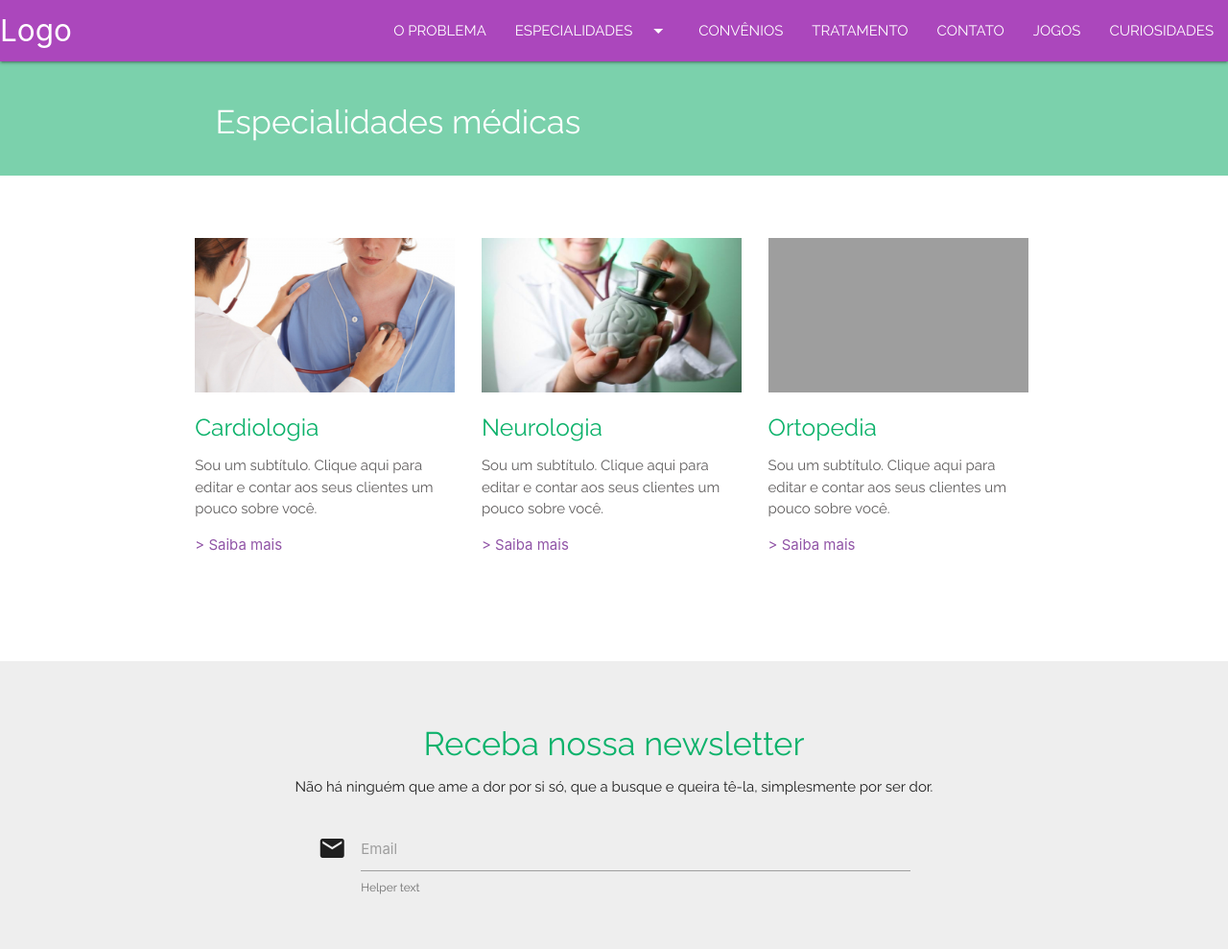
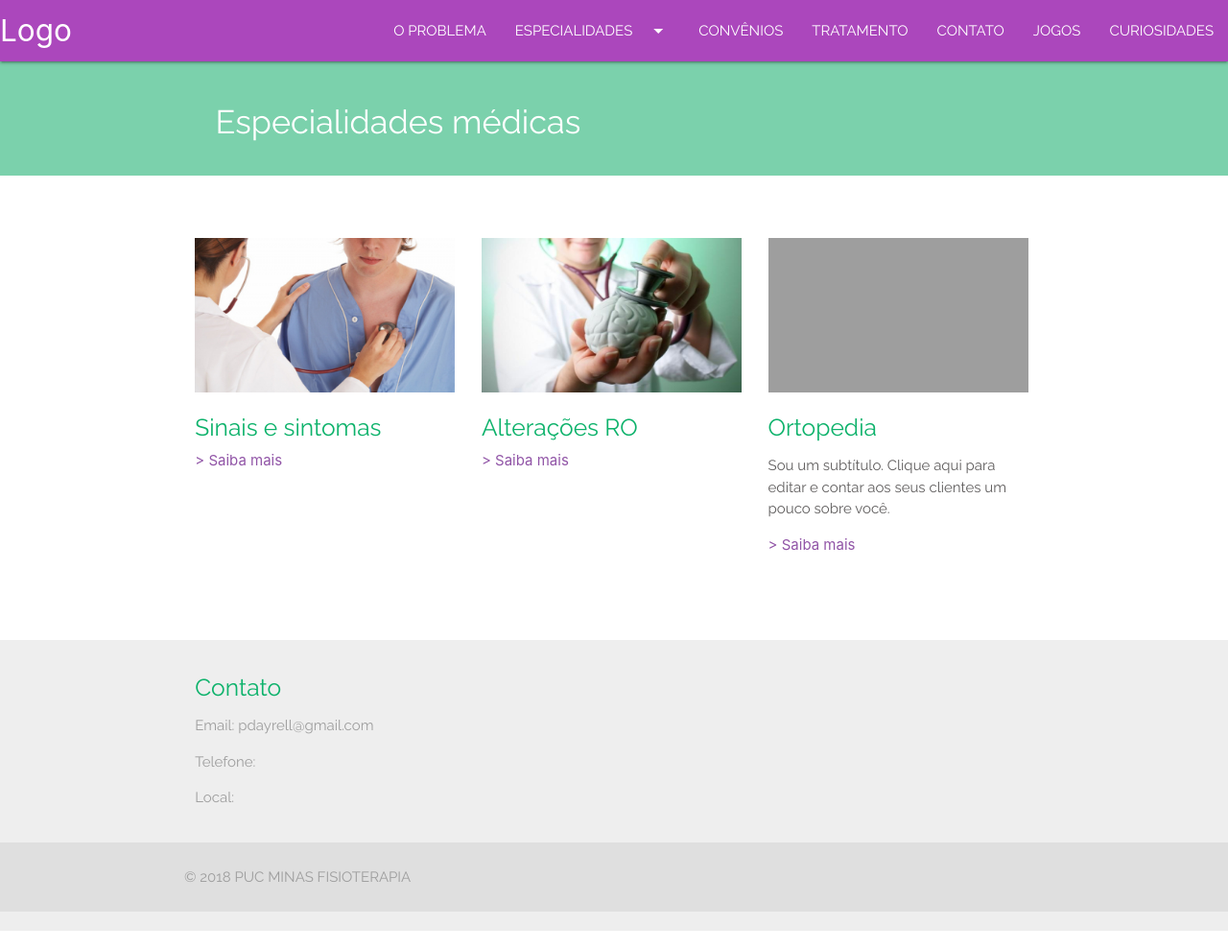
Before and after one commit to gmfonseca/tis4, a PHP site: page /especialidades.php in a window 1280 px wide. Shown: the whole page at 96% size. Run offline with PHP 8.4, Linux system fonts and the light colour scheme; some libraries are stand-ins or nearby versions; grey boxes are pictures that could not be loaded.

Commit message:
Alteração de icones e do footer

```diff
--- a/ClinicaMedica/Definir-Jogo.php
+++ b/ClinicaMedica/Definir-Jogo.php
@@ -86,7 +86,8 @@
             <br><br><br><br><br>
             <div class="row" id="linha">
                 <div class="center col s12 m6 l4 offset-l2">
-                    <img class="responsive-imga" src="Img_Prog/adulto.png" style="height: 161px; width: 140px;">
+
+                    <i class="large material-icons green-text text-lighten-2">face</i>
                     <br>
                     <a href="Jogos.php" class="waves-effect waves-light btn"> ADULTO </a>
                     <br><br>
@@ -94,7 +95,8 @@
                 </div>
 
                 <div class="center col s12 m6 l4">
-                    <img class="responsive-img" src="Img_Prog/criancas.png" style="height: 161px; width: 161px;">
+
+                    <i class="large material-icons green-text text-lighten-2">child_care</i>
                     <br>
                     <a href="Infantil.php" class="waves-effect waves-light btn"> INFANTIL </a>
                     <br><br>
--- a/ClinicaMedica/especialidades.php
+++ b/ClinicaMedica/especialidades.php
@@ -113,17 +113,15 @@
                 <div class="row">
                     <div class="col s12 m4 l4">
                         <img src="Img_Prog/cardiologia.jpg" style="height: 161px; width: 271px;">
-                        <h5 class="corVerdeTexto"> Cardiologia </h5>
-                        <p class="topicos"> Sou um subtítulo. Clique aqui para editar e contar aos seus clientes um pouco sobre você.</p>
-                        <a href="Cardiologia.php" style="color: rgb(145, 85, 167);"> > Saiba mais </a>
+                        <h5 class="corVerdeTexto"> Sinais e sintomas </h5>
+                        <a href="Sintomas.php" style="color: rgb(145, 85, 167);"> > Saiba mais </a>
                         <br><br>
                         <span class="col s12 hide-on-med-and-up divisor-line"><br></span>
                     </div>
                     <div class="col s12 m4 l4">
                         <img src="Img_Prog/neurologia.jpg" style="height: 161px; width: 271px;">
-                        <h5 class="corVerdeTexto"> Neurologia  </h5>
-                        <p class="topicos"> Sou um subtítulo. Clique aqui para editar e contar aos seus clientes um pouco sobre você.</p>
-                        <a href="Neurologia.php" style="color: rgb(145, 85, 167);"> > Saiba mais </a>
+                        <h5 class="corVerdeTexto"> Alterações RO </h5>
+                        <a href="AlteracoesRO.php" style="color: rgb(145, 85, 167);"> > Saiba mais </a>
                         <br><br>
                         <span class="col s12 hide-on-med-and-up divisor-line"><br></span>
                     </div>
--- a/ClinicaMedica/footer.php
+++ b/ClinicaMedica/footer.php
@@ -15,22 +15,33 @@
 
 
 
+
+<!--
 <footer class="row grey lighten-3">
-    <br><br>
-    <div class="center">
-        <h4 id="Atfooter"> Receba nossa newsletter </h4>
-    </div>
-    <div class="center">
-        <p> Não há ninguém que ame a dor por si só, que a busque e queira tê-la, simplesmente por ser dor. </p>
-    </div>
-    <form class="col s12">
+
+<div class="right">
+<h4 id="Atfooter"> Contato </h4>
+</div>
+<div class="right">
+<p>  pdayrell@gmail.com  </p>
+</div>
+</footer>
+-->
+
+<footer class="page-footer row grey lighten-3">
+    <div class="container">
         <div class="row">
-            <div class="input-field col s12 m6 l6 offset-m3 offset-l3">
-                <i class="material-icons prefix"> email </i>
-                <input id="email" type="email" class="validate">
-                <label for="email">Email</label>
-                <span class="helper-text" data-error="wrong" data-success="right">Helper text</span>
+            <div class="col l6 s12">
+                <h5 id="Atfooter">Contato</h5>
+                <p class="grey-text "> Email: pdayrell@gmail.com  </p>
+                <p class="grey-text "> Telefone:   </p>
+                <p class="grey-text "> Local:   </p>
             </div>
         </div>
-    </form>
+    </div>
+    <div class="footer-copyright">
+        <div class="container">
+            <p class="grey-text "> © 2018 PUC MINAS FISIOTERAPIA </p>
+        </div>
+    </div>
 </footer>
```
Also changed, not shown: ClinicaMedica/Contato.php (+6 -48 lines), ClinicaMedica/Infantil.php (+5 -4 lines).
